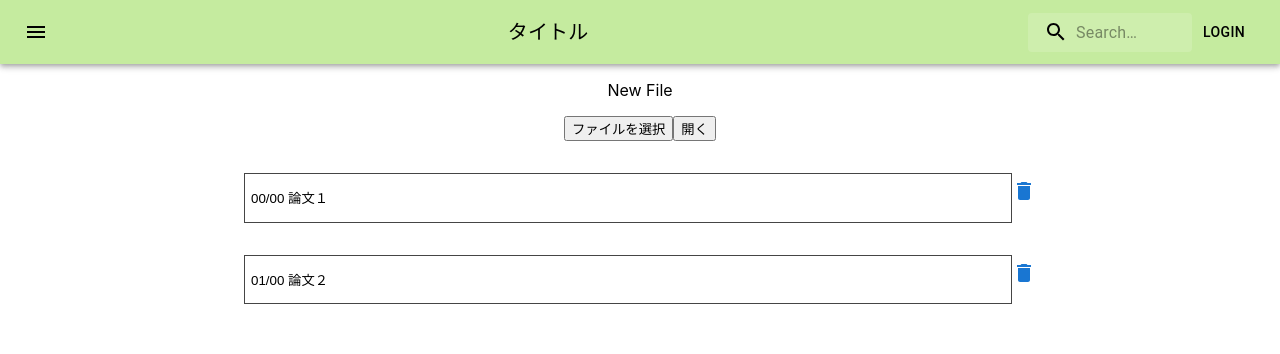
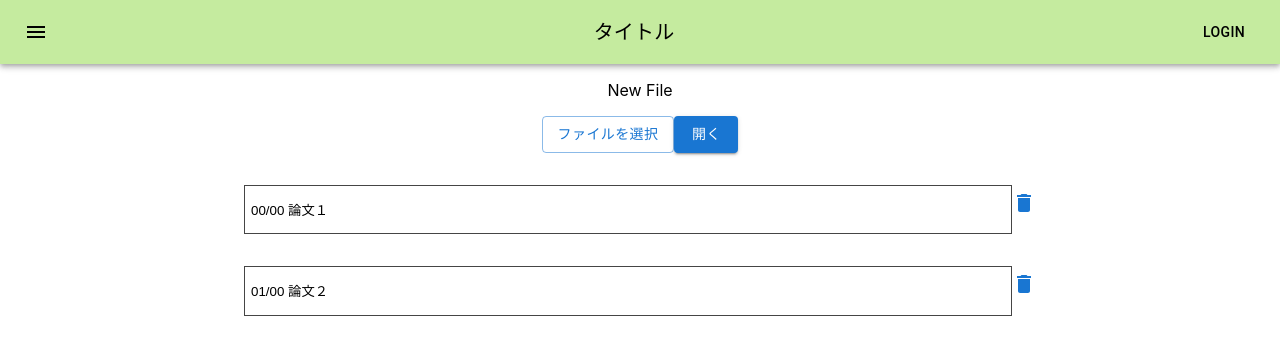
Before and after one commit to O-tips/hackU2023sp, a React (Create React App) app: page / in a window 1280 px wide. Shown: the top 354 px of the page. Built offline with nearby package versions, Linux system fonts and the light colour scheme.

Commit message:
ホーム画面のボタンのデザイン変更、ヘッダーの検索欄の削除

```diff
--- a/src/contents/Header.jsx
+++ b/src/contents/Header.jsx
@@ -144,7 +144,7 @@ function Header() {
                 <Typography variant="h6" component="div" sx={{ flexGrow: 1 }}>
                     タイトル
                 </Typography>
-                <Search>
+                {/* <Search>
                     <SearchIconWrapper>
                     <SearchIcon />
                     </SearchIconWrapper>
@@ -152,7 +152,7 @@ function Header() {
                     placeholder="Search…"
                     inputProps={{ 'aria-label': 'search' }}
                     />
-                </Search>
+                </Search> */}
                 <Button color="inherit">Login</Button>
             </Toolbar>
         </AppBar>
--- a/src/contents/Home.jsx
+++ b/src/contents/Home.jsx
@@ -26,17 +26,19 @@ function Home() {
     return (
         <><div className='Fileupload'>
             <p>New File</p>
-            <button
+            <Button variant="outlined">ファイルを選択</Button>
+            {/* <button
             //input hidden
             type="file"
             >
             ファイルを選択
-            </button>
-            <button
+            </button> */}
+            <Button variant="contained">開く</Button>
+            {/* <button
             background-color="#579C9"
             >
             開く
-            </button>
+            </button> */}
         </div>
         <div className='PaperList'>
             <div class="padding5"></div>
```
